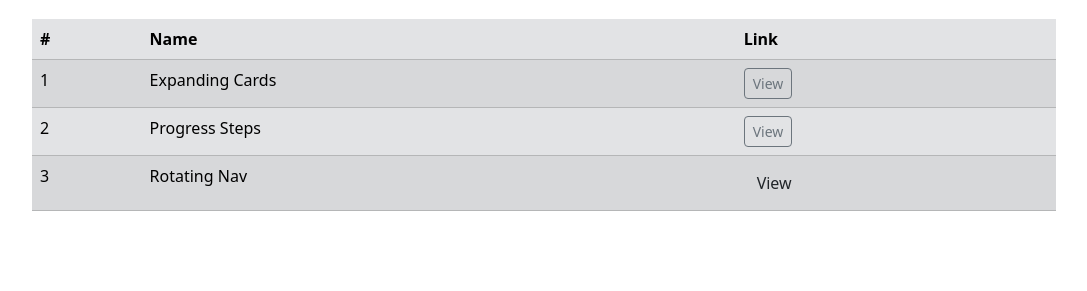
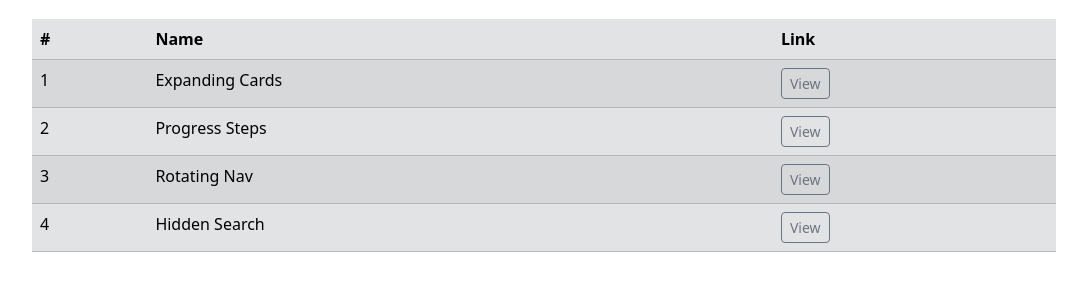
Before and after one commit to lethargiesleeps/FrontEndProjects, a plain HTML site: page index.html in a window 1280 px wide. Shown: the part 133-424 px from the top of the page, without its empty margins (96-1183 px from the left). Drawn offline with nearby package versions, Linux system fonts and the light colour scheme; a web font is replaced by a local one.

Commit message:
hidden search added

```diff
--- /dev/null
+++ b/HiddenSearch/hiddensearch.css
@@ -0,0 +1,58 @@
+@import url('https://fonts.googleapis.com/css?family=Muli&display=swap');
+
+* {
+    box-sizing: border-box;
+}
+
+body {
+    background-image: linear-gradient(90deg, #7d5fff, #7158e2);
+    font-family: 'Muli', sans-serif;
+    display: flex;
+    align-items: center;
+    justify-content: center;
+    height: 100vh;
+    overflow: hidden;
+    margin: 0;
+
+}
+
+.search {
+    position: relative;
+    height:  50px;
+}
+
+.search .input {
+    background-color: #ffffff;
+    border: 0;
+    font-size: 18px;
+    padding: 15px;
+    height: 50px;
+    width: 50px;
+    transition: width 0.3s ease;
+}
+
+.btn {
+    background-color: #fff;
+    border: 0;
+    cursor: pointer;
+    font-size: 24px;
+    position: absolute;
+    top: 0;
+    left: 0;
+    height: 50px;
+    width: 50px;
+    transition: transform 0.3s ease;
+}
+
+.btn:focus,
+.input:focus {
+    outline: none;
+}
+
+.search.active .input {
+    width: 200px;
+}
+
+.search.active .btn {
+    transform: translateX(198px);
+}
--- a/index.html
+++ b/index.html
@@ -36,7 +36,13 @@
                 <tr>
                     <td>3</td>
                     <td>Rotating Nav</td>
-                    <td><a href="./RotatingNav/rotatingnav.html" class="btn btn-outline-secondary-btn-sm">View</a></td>
+                    <td><a href="./RotatingNav/rotatingnav.html" class="btn btn-outline-secondary btn-sm">View</a></td>
+                </tr>
+
+                <tr>
+                    <td>4</td>
+                    <td>Hidden Search</td>
+                    <td><a href="./HiddenSearch/hiddensearch.html" class="btn btn-outline-secondary btn-sm">View</a></td>
                 </tr>
             </tbody>
         </table>
```
Also changed, not shown: HiddenSearch/hiddensearch.html (added, +20 -0 lines), HiddenSearch/hiddensearch.js (added, +8 -0 lines).
